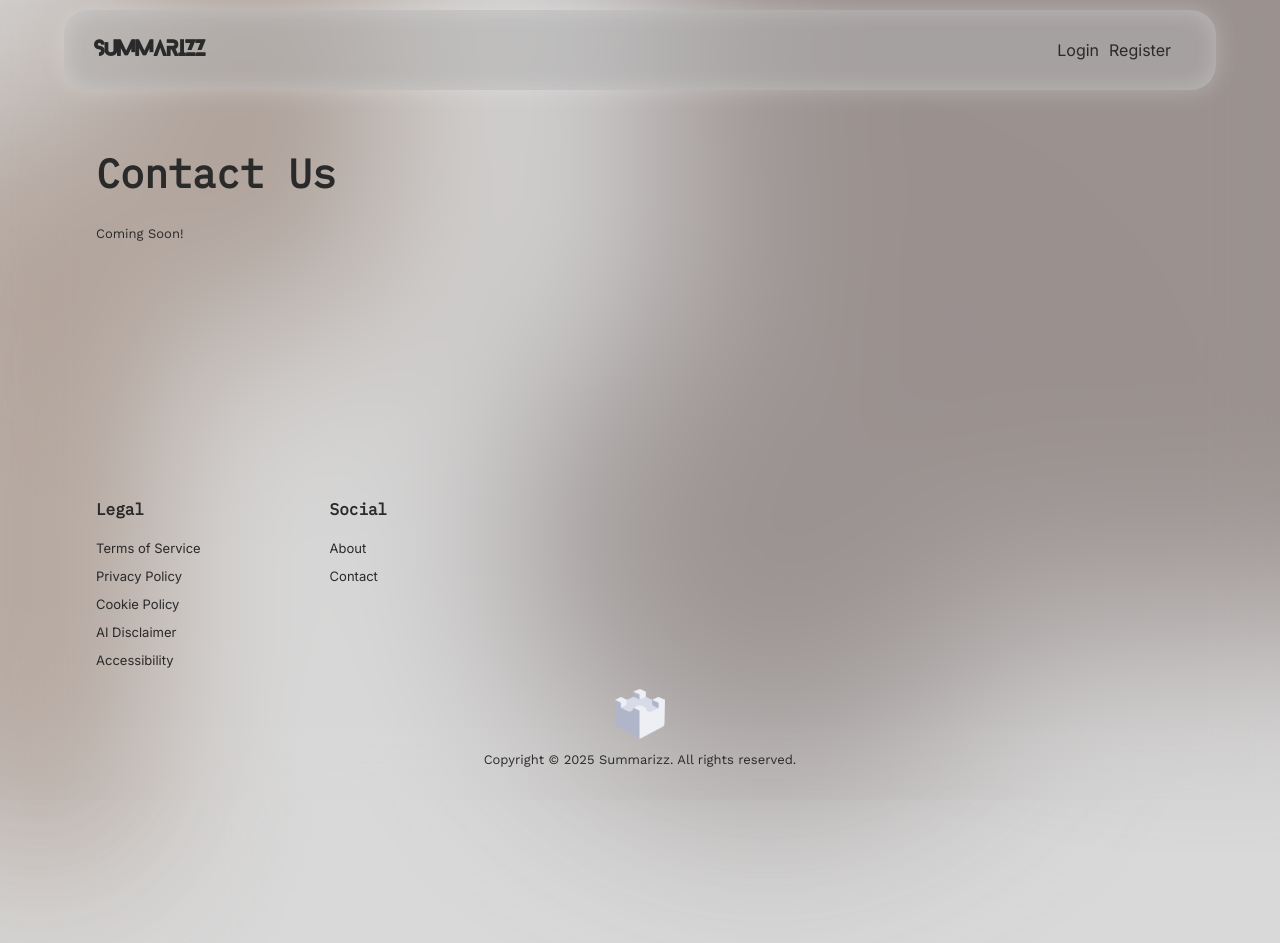
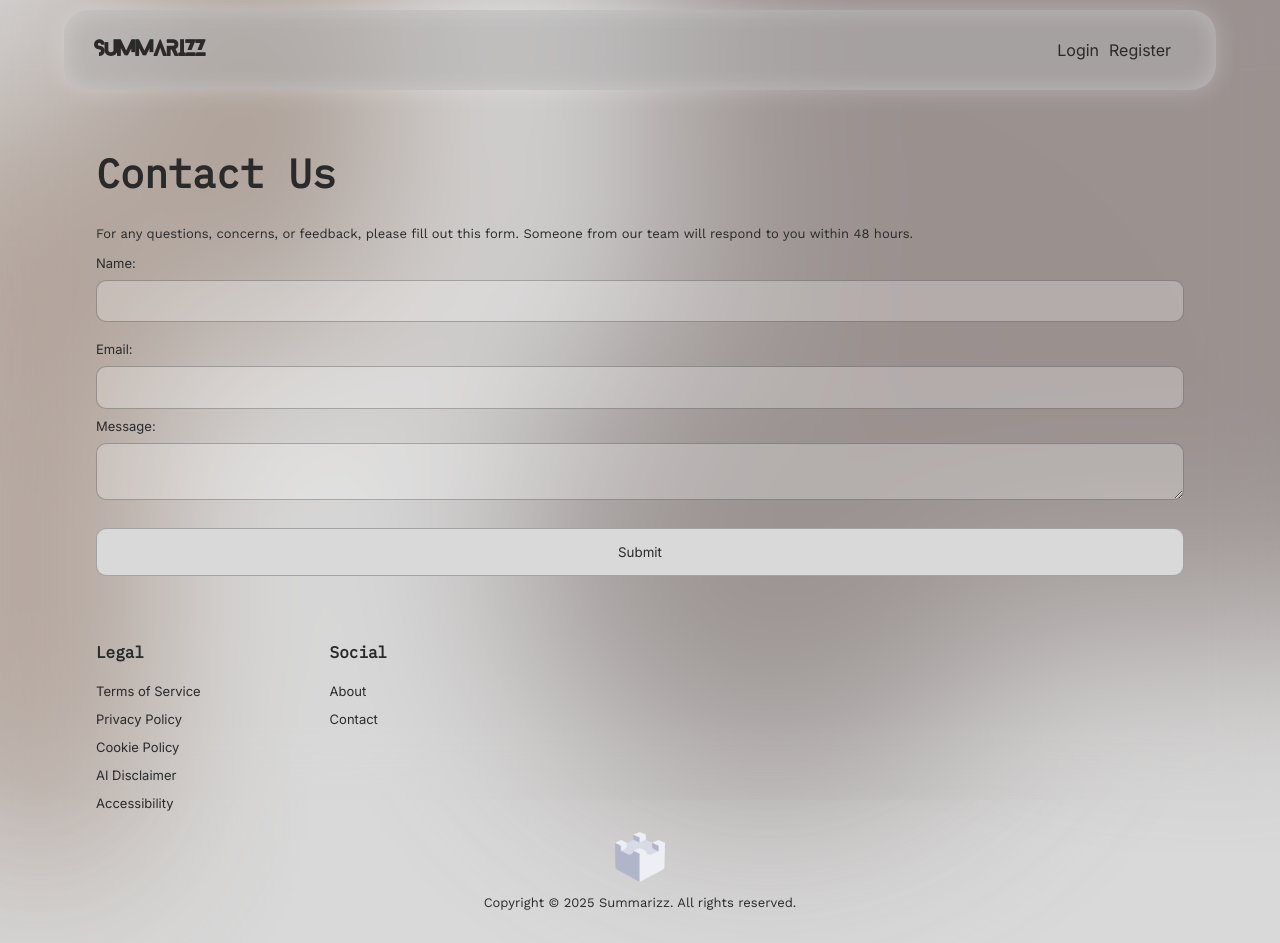
Before and after one commit to Turing-Sandbox/Summarizz, a Next.js app in the folder frontend/: page /contact in a window 1280 px wide. Before the commit the page ends 800 px from the top, so only its background shows below. Built offline with nearby package versions, Linux system fonts and the light colour scheme.

Commit message:
Implemented frontend contact form

```diff
--- a/frontend/src/app/contact/page.tsx
+++ b/frontend/src/app/contact/page.tsx
@@ -1,13 +1,115 @@
 "use client";
 
+import axios from "axios";
+import { useRouter } from "next/navigation";
+import { useEffect, useState } from "react";
+import { apiURL } from "../scripts/api";
+
 export default function Page() {
+  const [name, setName] = useState("");
+  const [email, setEmail] = useState("");
+  const [message, setMessage] = useState("");
+
+  const [isLoading, setIsLoading] = useState(false);
+  const [isButtonDisabled, setIsButtonDisabled] = useState(false);
+
+  const [successMessage, setSuccessMessage] = useState("");
+  const [errorMessage, setErrorMessage] = useState("");
+
+  const [countdown, setCountdown] = useState(60);
+  const router = useRouter();
+
+  // Countdown timer for button (avoid spamming)
+  useEffect(() => {
+    let timer: NodeJS.Timeout;
+
+    if (isButtonDisabled && countdown > 0) {
+      timer = setTimeout(() => {
+        setCountdown(countdown - 1);
+      }, 1000);
+    } else if (countdown === 0) {
+      setIsButtonDisabled(false);
+      setCountdown(60);
+    }
+
+    return () => {
+      if (timer) clearTimeout(timer);
+    };
+  }, [isButtonDisabled, countdown]);
+
+  async function handleSubmit(e: React.FormEvent<HTMLFormElement>) {
+    e.preventDefault();
+    setIsLoading(true);
+
+    setSuccessMessage("");
+    setErrorMessage("");
+
+    try {
+      let response = await axios.post(`${apiURL}/contact`, {
+        email,
+        name,
+        message,
+      });
+
+      if (response.status === 200 || response.status === 201) {
+        setSuccessMessage("✓ Message sent! We will respond within 48 hours.");
+      } else {
+        setErrorMessage("An error occurred. Please try again.");
+      }
+    } catch (error) {
+      setErrorMessage("An error occurred. Please try again.");
+    } finally {
+      setIsButtonDisabled(true);
+      setIsLoading(false);
+    }
+  }
+
   return (
     <div className='main-content'>
       <h1>Contact Us</h1>
+      <p>
+        For any questions, concerns, or feedback, please fill out this form.
+        Someone from our team will respond to you within 48 hours.
+      </p>
 
       {/* TODO: IMPLEMENT CONTACT MODULE WITH DATABASE DETAILS
       STORED FOR ACCESSIBILITY BY ALL TEAM MEMBER??? */}
-      <p>Coming Soon!</p>
+      <form onSubmit={handleSubmit}>
+        <div className='input-group'>
+          <label htmlFor='name'>Name:</label>
+          <input
+            type='text'
+            id='name'
+            name='name'
+            value={name}
+            onChange={(e) => setName(e.target.value)}
+          />
+        </div>
+
+        <label htmlFor='email'>Email:</label>
+        <input
+          type='email'
+          id='email'
+          name='email'
+          value={email}
+          onChange={(e) => setEmail(e.target.value)}
+        />
+
+        <label htmlFor='message'>Message:</label>
+        <textarea
+          id='message'
+          name='message'
+          value={message}
+          onChange={(e) => setMessage(e.target.value)}
+        ></textarea>
+
+        <button className='save-button' type='submit'>
+          Submit
+        </button>
+        {successMessage && <p className='success-message'>{successMessage}</p>}
+        {errorMessage && <p className='error-message'>{errorMessage}</p>}
+        {isLoading && <p>Loading...</p>}
+      </form>
     </div>
   );
 }
--- a/frontend/src/app/profile/[id]/manage/page.tsx
+++ b/frontend/src/app/profile/[id]/manage/page.tsx
@@ -643,7 +643,6 @@ export default function Page() {
                   id='currentPassword'
                   value={currentPassword}
                   onChange={(e) => setCurrentPassword(e.target.value)}
-                  required
                 />
               </div>
 
@@ -706,7 +705,6 @@ export default function Page() {
                   id='currentPassword'
                   value={currentPassword}
                   onChange={(e) => setCurrentPassword(e.target.value)}
-                  required
                 />
               </div>
 
--- a/frontend/src/app/styles/global.scss
+++ b/frontend/src/app/styles/global.scss
@@ -84,6 +84,7 @@ button {
 
 a {
   color: var(--text-color);
+  cursor: pointer;
 }
 
 a:hover {
@@ -116,6 +117,63 @@ blockquote {
   border-radius: 5px;
 }
 
+.input-group {
+  text-align: left;
+  margin: 10px 0;
+}
+
+input[type="checkbox"] {
+  width: auto;
+  margin: 0 0.5rem 0 1rem;
+  cursor: pointer;
+}
+
+input,
+textarea {
+  width: 100%;
+
+  margin: 0.5rem auto;
+  padding: 0.8rem;
+  box-sizing: border-box;
+
+  border-radius: 10px;
+  border-style: solid;
+  border-color: var(--input-border-color);
+  border-width: 1px;
+
+  background-color: var(--input-field-color);
+  color: var(--text-color);
+}
+
+textarea {
+  resize: vertical;
+  min-height: 50px;
+  max-height: 200px;
+}
+
+.save-button {
+  width: 100%;
+
+  margin: 1rem auto;
+  padding: 15px;
+
+  border-radius: 10px;
+  border-style: solid;
+  border-color: var(--input-border-color);
+  border-width: 1px;
+  box-sizing: border-box;
+
+  background-color: var(--background-color);
+  color: var(--text-color);
+}
+
+.save-button:hover {
+  background-color: var(--input-border-color);
+  color: var(--background-color);
+
+  cursor: pointer;
+}
+
 .summarizz-logo {
   font-family: "Blanka";
   user-select: none;
--- a/frontend/src/components/Footer.tsx
+++ b/frontend/src/components/Footer.tsx
@@ -2,7 +2,7 @@
 
 import "@/app/styles/footer.scss";
 import Image from "next/image";
-import { usePathname } from "next/navigation";
+import { usePathname, useRouter } from "next/navigation";
 
 /**
  * Footer() -> JSX.Element
@@ -17,6 +17,8 @@ export default function Footer() {
   const pathname = usePathname();
   const showFooterLinks = !pathname.startsWith("/auth");
 
+  const router = useRouter();
+
   return (
     <footer className='footer'>
       {showFooterLinks && (
@@ -25,23 +27,33 @@ export default function Footer() {
             <h4>Legal</h4>
 
             <div className='link'>
-              <a href='/legal/terms-of-service'>Terms of Service</a>
+              <a onClick={() => router.push("/legal/terms-of-service")}>
+                Terms of Service
+              </a>
             </div>
 
             <div className='link'>
-              <a href='/legal/privacy-policy'>Privacy Policy</a>
+              <a onClick={() => router.push("/legal/privacy-policy")}>
+                Privacy Policy
+              </a>
             </div>
 
             <div className='link'>
-              <a href='/legal/cookie-policy'>Cookie Policy</a>
+              <a onClick={() => router.push("/legal/cookie-policy")}>
+                Cookie Policy
+              </a>
             </div>
 
             <div className='link'>
-              <a href='/legal/ai-disclaimer'>AI Disclaimer</a>
+              <a onClick={() => router.push("/legal/ai-disclaimer")}>
+                AI Disclaimer
+              </a>
             </div>
 
             <div className='link'>
-              <a href='/legal/accessibility'>Accessibility</a>
+              <a onClick={() => router.push("/legal/accessibility")}>
+                Accessibility
+              </a>
             </div>
           </div>
 
@@ -49,11 +61,11 @@ export default function Footer() {
             <h4>Social</h4>
 
             <div className='link'>
-              <a href='/about'>About</a>
+              <a onClick={() => router.push("/about")}>About</a>
             </div>
 
             <div className='link'>
-              <a href='/contact'>Contact</a>
+              <a onClick={() => router.push("/contact")}>Contact</a>
             </div>
           </div>
         </div>
```
